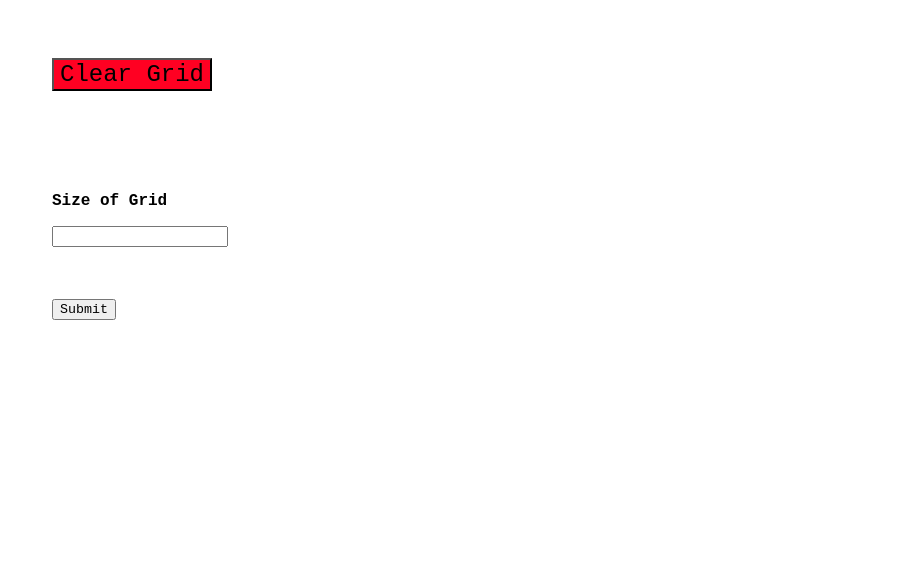
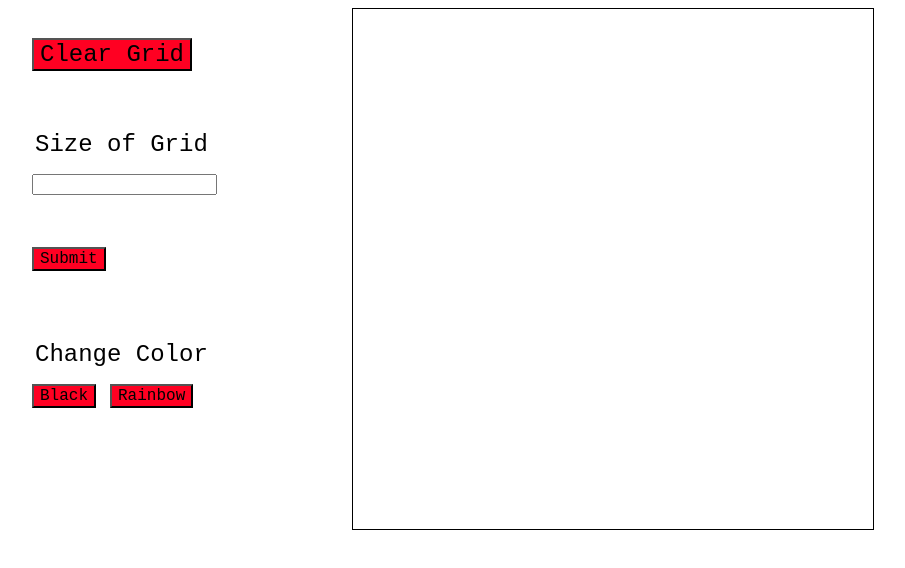
Before and after one commit to egp10990/etchasketch, a plain HTML site: page index.html in a window 1280 px wide. Shown: the whole page, without its empty margins (56-961 px from the left). Drawn offline with Linux system fonts and the light colour scheme.

Commit message:
Create flex container and div box

```diff
--- a/index.css
+++ b/index.css
@@ -1,6 +1,24 @@
-body {
+
+.textcontainer {
+    display:flex;
+    flex-direction: column;
+    width: 300px;
+}
+
+.etchasketch {
     display: flex;
+    flex-direction: row;
+}
+
+.container {
+    display: grid;
     flex-direction: column;
+    float: right;
+    margin-left: 100px;
+    border: solid 1px black;
+    width: 520px;
+    height: 520px;
+
 }
 
 .clear {
@@ -8,12 +26,52 @@ body {
     background-color: rgb(255, 0, 34);
     font-family: OCR A Std, monospace;
     font-size: x-large;
-    margin-left: 100px;
-    margin-bottom: 100px;
-    margin-top: 50px;
+    margin-left: 80px;
+    margin-top: 30px;
+    margin-bottom: 60px;
 }
 
-label, input {
+.gridsize {
+    margin-left: 80px;
+}
+
+.changecolor {
     font-family: OCR A Std, monospace;
-    margin-left: 100px;
+    font-size:x-large;
+    padding: 3px;
+    margin-left: 80px;
 }
+
+.changecolorbox {
+    margin-left: 80px;
+}
+
+.sizeofgrid {
+    font-family: OCR A Std, monospace;
+    font-size:x-large;
+    padding: 3px;
+    margin-left: 80px;
+}
+
+.submit {
+    margin-left: 80px;
+    margin-bottom: 70px;
+    font-family: OCR A Std, monospace;
+    font-size:medium;
+    background-color: rgb(255, 0, 34);
+}
+
+.black {
+    margin-left: 80px;
+    font-family: OCR A Std, monospace;
+    font-size: medium;
+    background-color: rgb(255, 0, 34);
+}
+
+.rainbow {
+    margin-left: 80px;
+    font-family: OCR A Std, monospace;
+    font-size: medium;
+    background-color: rgb(255, 0, 34);
+    margin-left: 10px;
+}
--- a/index.html
+++ b/index.html
@@ -9,11 +9,20 @@
 </html>
     </head>
     <body>
-        <button class="clear">Clear Grid</button>
+        <div class = "etchasketch">
+        <div class = "textcontainer"><button class="clear">Clear Grid</button>
         <form>
-            <label><strong>Size of Grid</strong></label>
-            <p><input type="text" id="gridsize" name="gridsize"></p><br><br>
-            <input type="submit" value="Submit">
+            <label class ="sizeofgrid">Size of Grid</label>
+            <p><input type="text" class="gridsize" name="gridsize"></p><br><br>
+            <input type="submit" class="submit" value="Submit">
         </form>
+        <form>
+            <label class="changecolor">Change Color</label>
+            <p><input type="submit" class="black" value="Black">
+            <input type="submit" class="rainbow" value="Rainbow"></p>
+        </form>
+        </div>
+        <div class="container"></div>
+        </div>
     </body>
 </html>
```
